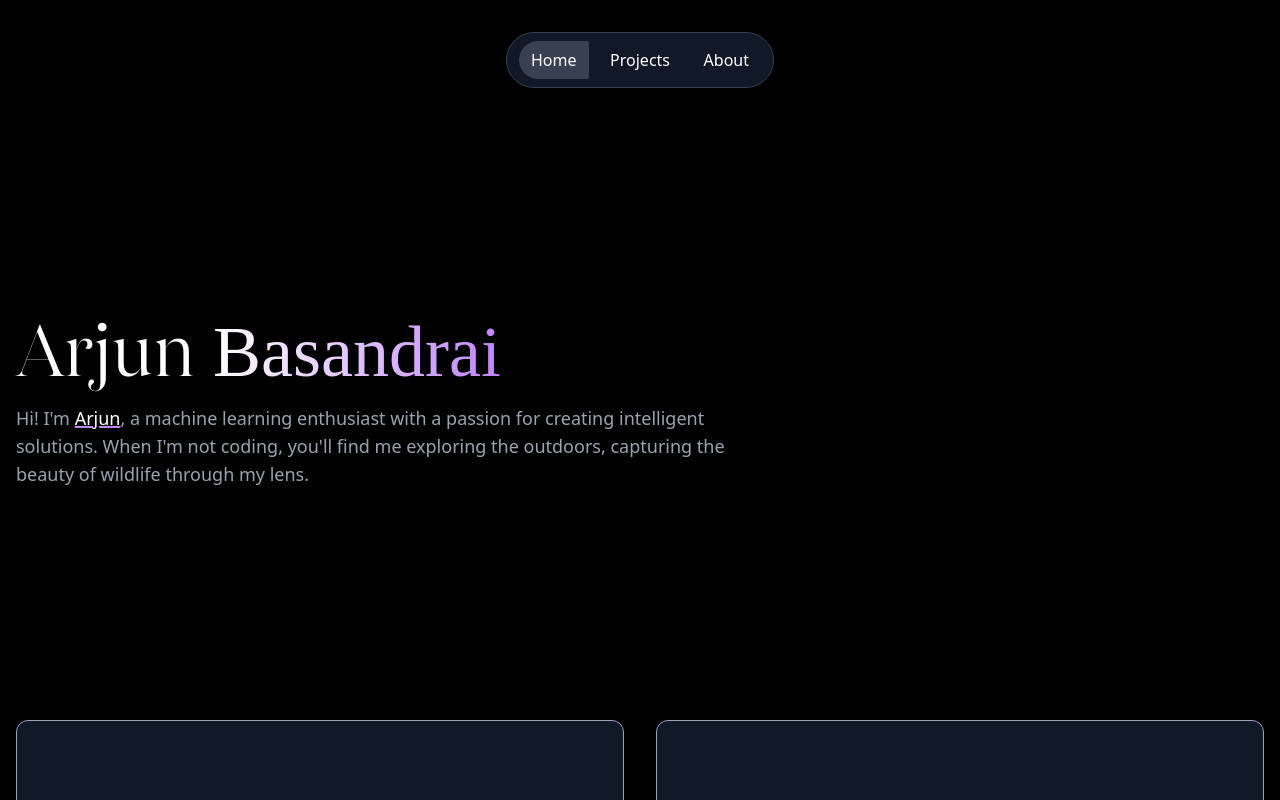
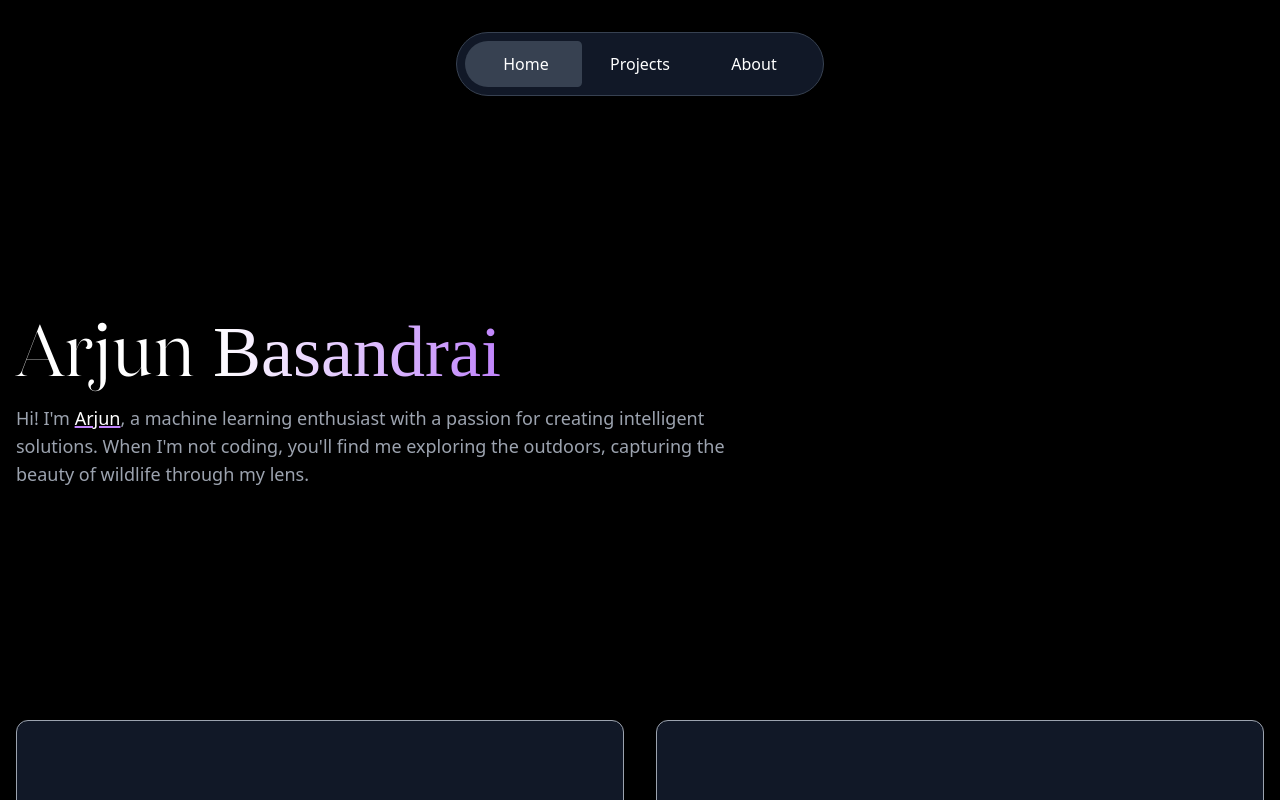
Before and after one commit to ArjunBasandrai/portfolio, a Next.js app: page / in a window 1280 px wide. Shown: the top 800 px of the page. Built offline with nearby package versions, Linux system fonts and the light colour scheme.

Commit message:
feat: updated navbar animations

```diff
--- a/src/components/Navbar.tsx
+++ b/src/components/Navbar.tsx
@@ -1,5 +1,6 @@
 'use client';
 
+import { useState } from 'react';
 import Link from 'next/link';
 import { usePathname } from 'next/navigation';
 
@@ -7,30 +8,38 @@ export default function Navbar() {
     const links = ['Home', 'Projects', 'About'];
     const pathname = usePathname();
 
+    const activeIndex = links.findIndex((link) => {
+        const href = `/${link === 'Home' ? '' : link.toLowerCase()}`;
+        return pathname === href || (pathname === '/' && link === 'Home');
+    });
+
+    const [hoveredIndex, setHoveredIndex] = useState(activeIndex);
+    const cornerBorderRadius = '50px';
+    const borderRadius = '10px';
+
     return (
-        <nav className="fixed top-8 inset-x-0 z-50 bg-gray-900 text-white rounded-[50px] mx-auto w-max px-2 border-[0.2px] border-gray-700">
-            <div className="inline-flex items-center px-1 py-[15px] justify-between w-[250px]">
+        <nav className="fixed top-8 inset-x-0 z-50 bg-gray-900 text-white rounded-[50px] mx-auto w-max px-2 py-1 border-[0.2px] border-gray-700">
+            <div className="relative flex items-center px-1 py-[7px] justify-between w-[350px]">
+                <div
+                    className="absolute inset-y-1 left-0 bg-gray-700 transition-all duration-300 ease-in-out"
+                    style={{
+                        width: `${100 / links.length}%`,
+                        transform: `translateX(${hoveredIndex * 100}%)`,
+                        borderTopLeftRadius: hoveredIndex === 0 ? cornerBorderRadius : borderRadius,
+                        borderBottomLeftRadius: hoveredIndex === 0 ? cornerBorderRadius : borderRadius,
+                        borderTopRightRadius: hoveredIndex === links.length - 1 ? cornerBorderRadius : borderRadius,
+                        borderBottomRightRadius: hoveredIndex === links.length - 1 ? cornerBorderRadius : borderRadius,
+                    }}
+                ></div>
                 {links.map((link, index) => {
-                    const href = `/${link === 'Home' ? '' :link.toLowerCase()}`;
-                    const isActive = pathname === href || (pathname === '/' && link === 'Home');
-
-                    const isFirst = index === 0;
-                    const isLast = index === links.length - 1;
-
-                    let additionalClasses = '';
-                    if (isActive) {
-                        if (isFirst) {
-                            additionalClasses = 'rounded-l-[50px]';
-                        } else if (isLast) {
-                            additionalClasses = 'rounded-r-[50px]';
-                        }
-                    }
-
+                    const href = `/${link === 'Home' ? '' : link.toLowerCase()}`;
                     return (
-                        <div key={index}>
+                        <div key={index} className="flex-1 text-center relative z-10">
                             <Link
                                 href={href}
-                                className={`px-3 py-2 rounded-md ${isActive ? `bg-gray-700 ${additionalClasses}` : ''}`}
+                                className="block px-3 py-2 rounded-md"
+                                onMouseEnter={() => setHoveredIndex(index)}
+                                onMouseLeave={() => setHoveredIndex(activeIndex)}
                             >
                                 {link}
                             </Link>
```
